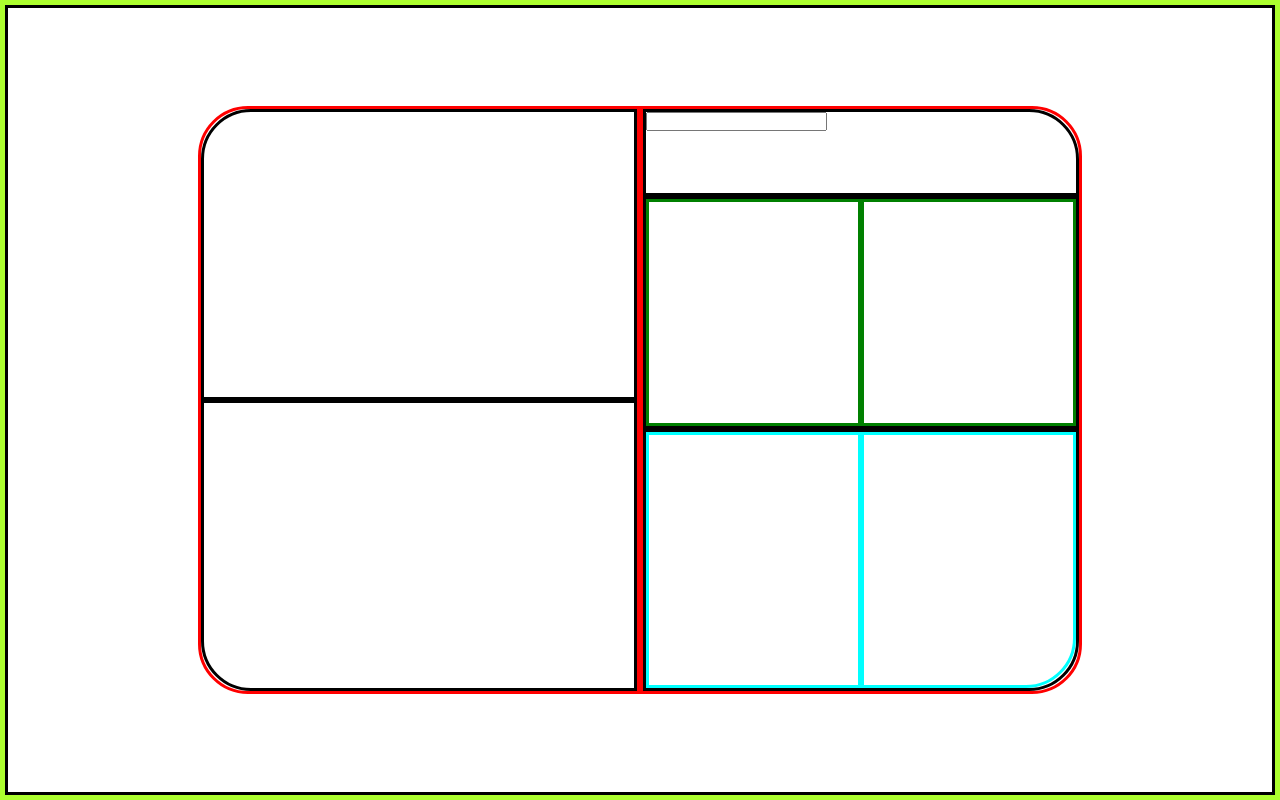
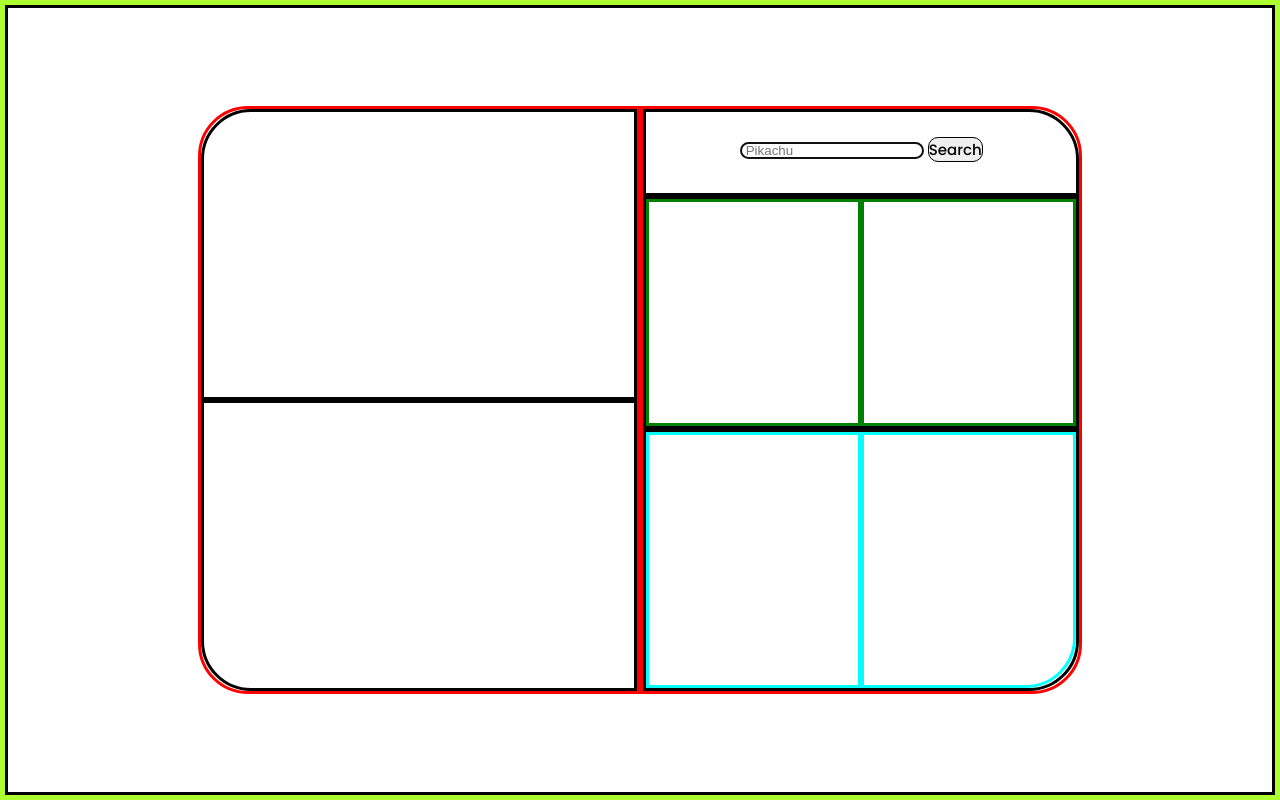
Before and after one commit to loganyeh/pokemon-pokedex, a plain HTML site: page index.html in a window 1280 px wide. Drawn offline with nearby package versions, Linux system fonts and the light colour scheme.

Commit message:
finished blueprint for html/css

```diff
--- a/index.html
+++ b/index.html
@@ -20,7 +20,8 @@
         <!-- RIGHT SIDE OF THE POKEDEX -->
         <div id="pokedex-right-side">
             <div id="search-bar-container">
-                <input type="text" id="input-search-bar">
+                <input type="text" id="input-search-bar" placeholder="Pikachu" autofocus>
+                <button id="search-button">Search</button>
             </div>
             <div id="pokemon-images">
                 <div id="pokemon-image-1"></div>
--- a/style.css
+++ b/style.css
@@ -42,7 +42,7 @@ body{
     height: 50%;
 }
 #pokedex-left-side #pokemon-left-stats{
-    border: 3px solid black;
+    border: 3px solid ;
     border-radius: 0 0 0 50px;
     height: 50%;
 }
@@ -51,6 +51,32 @@ body{
     border: 3px solid black;
     height: 15%;
     border-radius: 0 50px 0 0;
+    text-align: center;
+    padding-top: 25px
+}
+        /* NESTED INPUT ELEMENT IN THE SEARCH BAR CONTAINER */
+#search-bar-container #input-search-bar{
+    border: 1px solid black;
+    border-radius: 10px;
+    padding-left: 5px;
+}
+#search-bar-container #search-button{
+    border: 1px solid black;
+    border-radius: 10px;
+    font-size: 15px;
+    font-family: "Poppins", sans-serif;
+    cursor: pointer;
+    font-weight: 500;
+}
+#search-bar-container #search-button:hover{
+    background-color: hsl(0, 0%, 83%);
+}
+#search-bar-container #search-button:hover{
+    color: orange;
+}
+#search-bar-container #search-button:active{
+    background-color: hsl(0, 0%, 93%);
+    color: orangered;
 }
 #pokedex-right-side #pokemon-images{
     border: 3px solid black;
```
